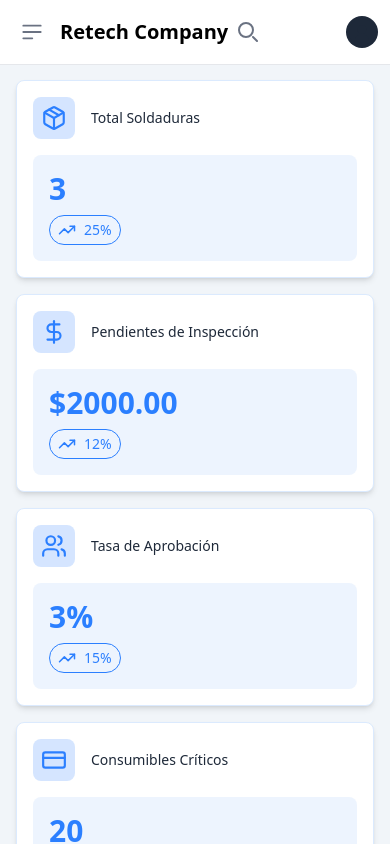
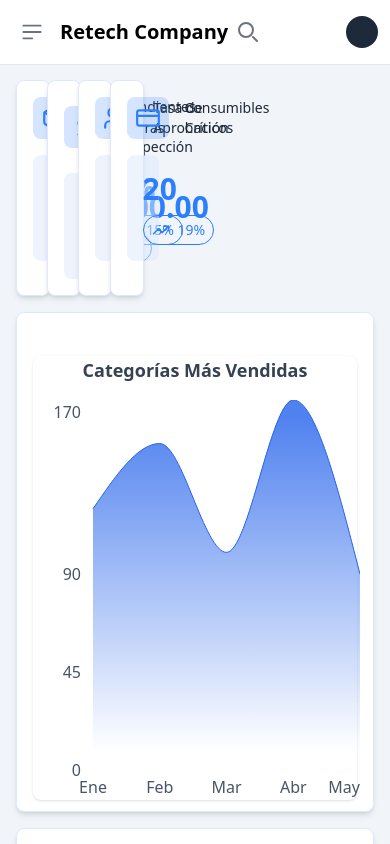
Before and after one commit to robertyali22/PROYECT-HDD, a React (Vite) app in the folder Frontend/: page / in a window 390 px wide. Shown: the top 844 px of the page. Built offline with nearby package versions, Linux system fonts and the light colour scheme.

Commit message:
Cambie el color

```diff
--- a/Frontend/src/pages/DashboardPage.jsx
+++ b/Frontend/src/pages/DashboardPage.jsx
@@ -65,7 +65,7 @@
 
       <div className="sm:ml-64 bg-slate-100">
         <div className="p-4 mt-16">
-          <div className="grid grid-cols-1 gap-4 md:grid-cols-2 lg:grid-cols-3 xl:grid-cols-4 mb-4">
+          <div className="grid grid-cols-12 gap-4 md:grid-cols-2 lg:grid-cols-3 xl:grid-cols-4 mb-4">
 
             <Card
               icon={<Package size={26} />}
```
